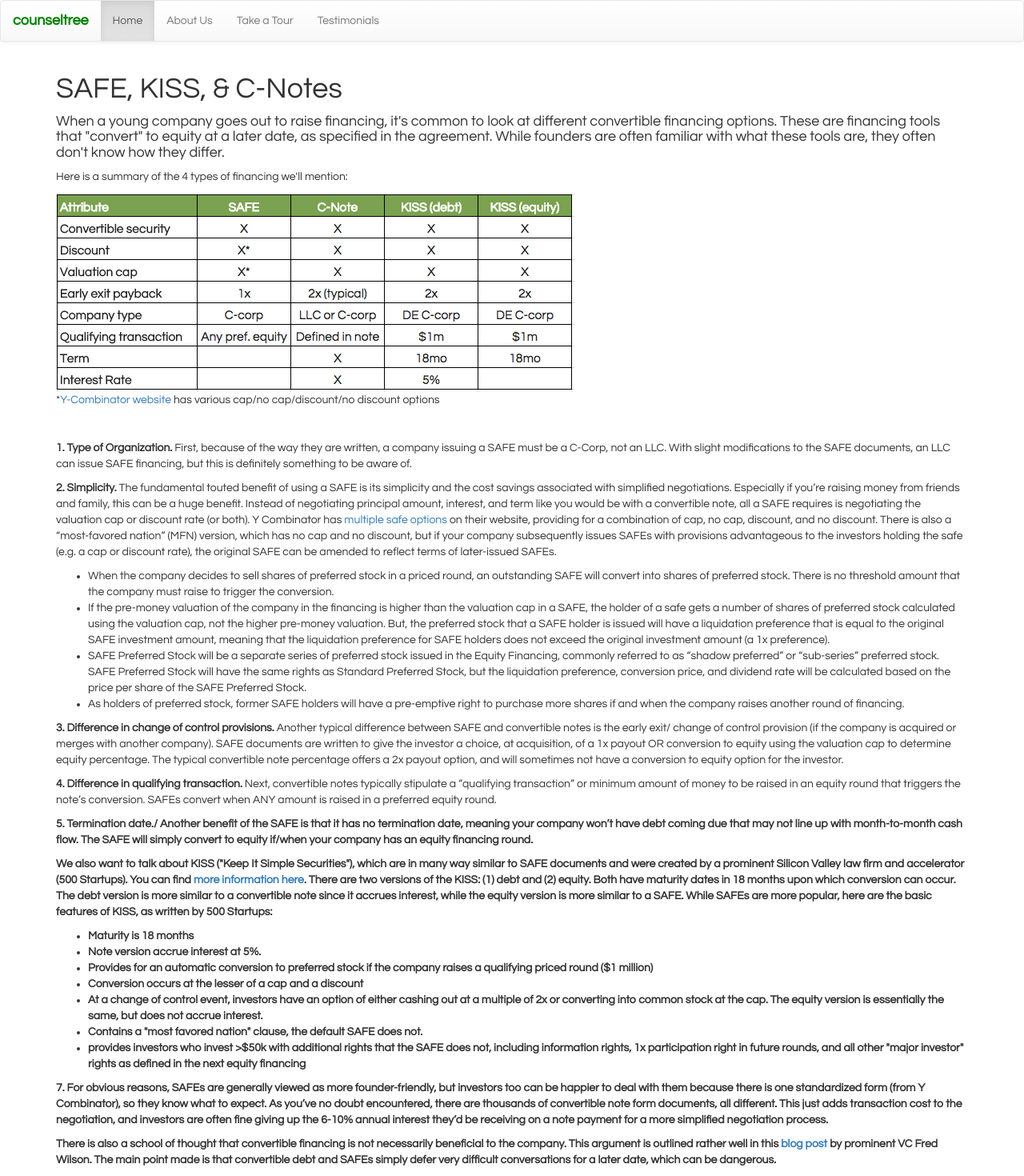
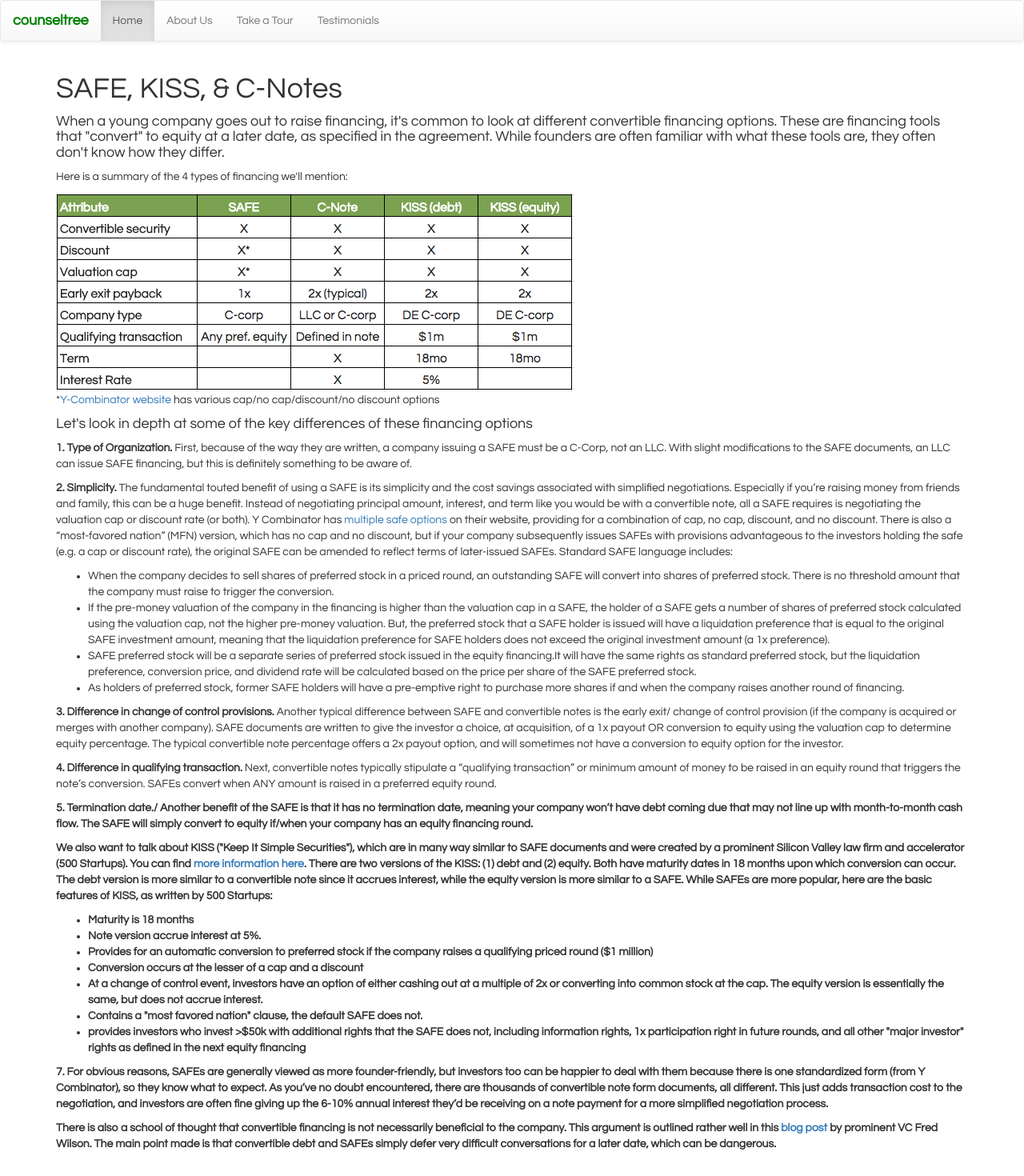
Before and after one commit to counseltree/counseltree.github.io, a Jekyll site: the page built from convertible-financing.html, in a window 1280 px wide. Shown: the whole page at 80% size. Built offline with Jekyll 4.4.1, drawn with Linux system fonts in a browser that asks for light colours; nearby versions of some CDN libraries.

Commit message:
financing

```diff
--- a/convertible-financing.html
+++ b/convertible-financing.html
@@ -14,14 +14,13 @@
   <br>
   *<a href="https://www.ycombinator.com/documents/">Y-Combinator website</a> has various cap/no cap/discount/no discount options
   <br>
-  <br>
-  <br>
+  <h4>Let's look in depth at some of the key differences of these financing options</h4>
   <p><strong>1. Type of Organization.</strong> First, because of the way they are written, a company issuing a SAFE must be a C-Corp, not an LLC. With slight modifications to the SAFE documents, an LLC can issue SAFE financing, but this is definitely something to be aware of.</p>
-  <p><strong>2. Simplicity.</strong> The fundamental touted benefit of using a SAFE is its simplicity and the cost savings associated with simplified negotiations. Especially if you’re raising money from friends and family, this can be a huge benefit. Instead of negotiating principal amount, interest, and term like you would be with a convertible note, all a SAFE requires is negotiating the valuation cap or discount rate (or both). Y Combinator has <a href="https://www.ycombinator.com/documents/">multiple safe options</a> on their website, providing for a combination of cap, no cap, discount, and no discount. There is also a “most-favored nation” (MFN) version, which has no cap and no discount, but if your company subsequently issues SAFEs with provisions advantageous to the investors holding the safe (e.g. a cap or discount rate), the original SAFE can be amended to reflect terms of later-issued SAFEs.</p>
+  <p><strong>2. Simplicity.</strong> The fundamental touted benefit of using a SAFE is its simplicity and the cost savings associated with simplified negotiations. Especially if you’re raising money from friends and family, this can be a huge benefit. Instead of negotiating principal amount, interest, and term like you would be with a convertible note, all a SAFE requires is negotiating the valuation cap or discount rate (or both). Y Combinator has <a href="https://www.ycombinator.com/documents/">multiple safe options</a> on their website, providing for a combination of cap, no cap, discount, and no discount. There is also a “most-favored nation” (MFN) version, which has no cap and no discount, but if your company subsequently issues SAFEs with provisions advantageous to the investors holding the safe (e.g. a cap or discount rate), the original SAFE can be amended to reflect terms of later-issued SAFEs. Standard SAFE language includes:</p>
     <ul>
       <li>When the company decides to sell shares of preferred stock in a priced round, an outstanding SAFE will convert into shares of preferred stock. There is no threshold amount that the company must raise to trigger the conversion.</li>
-      <li>If the pre-money valuation of the company in the financing is higher than the valuation cap in a SAFE, the holder of a safe gets a number of shares of preferred stock calculated using the valuation cap, not the higher pre-money valuation. But, the preferred stock that a SAFE holder is issued will have a liquidation preference that is equal to the original SAFE investment amount, meaning that the liquidation preference for SAFE holders does not exceed the original investment amount (a 1x preference).</li>
-      <li>SAFE Preferred Stock will be a separate series of preferred stock issued in the Equity Financing, commonly referred to as “shadow preferred” or “sub-series” preferred stock. SAFE Preferred Stock will have the same rights as Standard Preferred Stock, but the liquidation preference, conversion price, and dividend rate will be calculated based on the price per share of the SAFE Preferred Stock.</li>
+      <li>If the pre-money valuation of the company in the financing is higher than the valuation cap in a SAFE, the holder of a SAFE gets a number of shares of preferred stock calculated using the valuation cap, not the higher pre-money valuation. But, the preferred stock that a SAFE holder is issued will have a liquidation preference that is equal to the original SAFE investment amount, meaning that the liquidation preference for SAFE holders does not exceed the original investment amount (a 1x preference).</li>
+      <li>SAFE preferred stock will be a separate series of preferred stock issued in the equity financing.It will have the same rights as standard preferred stock, but the liquidation preference, conversion price, and dividend rate will be calculated based on the price per share of the SAFE preferred stock.</li>
       <li>As holders of preferred stock, former SAFE holders will have a pre-emptive right to purchase more shares if and when the company raises another round of financing.</li>
     </ul>
   <p><strong>3. Difference in change of control provisions.</strong> Another typical difference between SAFE and convertible notes is the early exit/ change of control provision (if the company is acquired or merges with another company). SAFE documents are written to give the investor a choice, at acquisition, of a 1x payout OR conversion to equity using the valuation cap to determine equity percentage. The typical convertible note percentage offers a 2x payout option, and will sometimes not have a conversion to equity option for the investor.</p>
```
